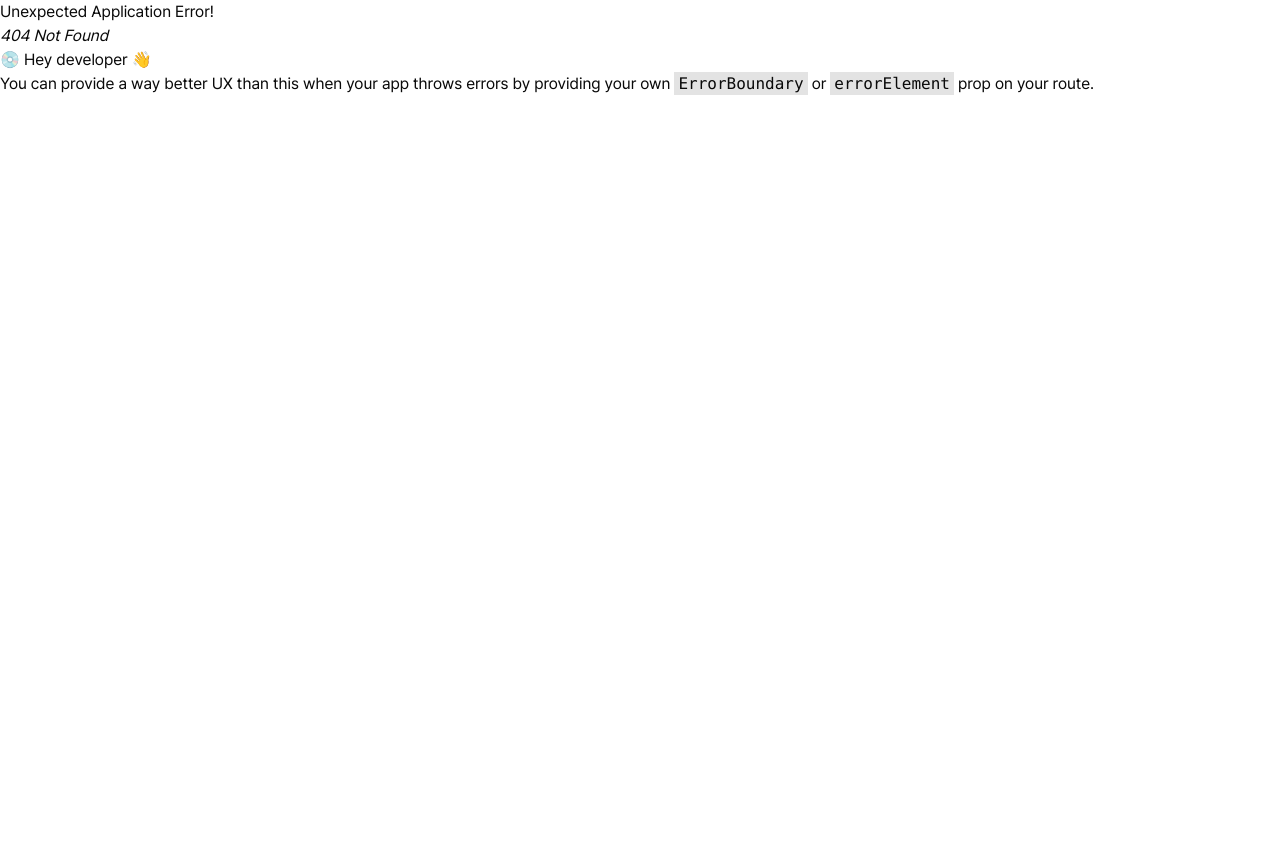
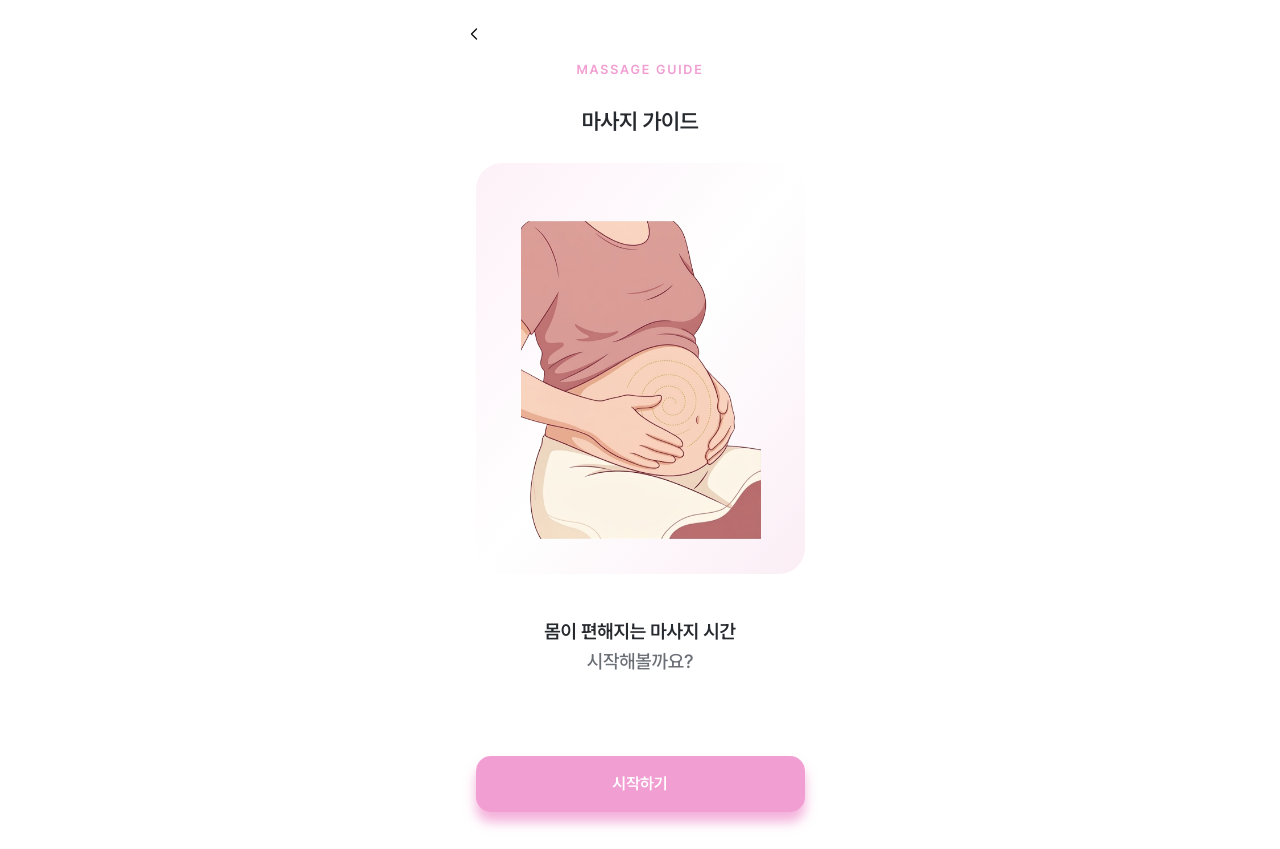
Before and after one commit to Likelion-YeungNam-Univ/14th-Marshmello-web, a React (Vite) app: page /massage-guide in a window 1280 px wide. Before the commit this address had no page. Before the commit the page ends 800 px from the top, so only its background shows below. Built offline with nearby package versions, Linux system fonts and the light colour scheme.

Commit message:
feat: 마사지 가이드 페이지 추가

```diff
--- a/src/App.tsx
+++ b/src/App.tsx
@@ -1,10 +1,12 @@
 import { useState } from "react";
 import { Navbar } from "@/shared/components/ui/navbar";
-import { Outlet } from "react-router-dom";
+import { Outlet, useLocation } from "react-router-dom";
 import SplashScreen from "@/shared/components/ui/splash-screen";
 
 export default function App() {
   const [showSplash, setShowSplash] = useState(true);
+  const { pathname } = useLocation();
+  const isImmersivePage = pathname === "/massage-guide";
 
   if (showSplash) {
     return (
@@ -16,12 +18,12 @@ export default function App() {
   }
 
   return (
-    <div className="min-h-dvh pb-[82px]">
+    <div className={`min-h-dvh ${isImmersivePage ? "" : "pb-[82px]"}`}>
       <main>
         <Outlet />
       </main>
 
-      <Navbar />
+      {isImmersivePage ? null : <Navbar />}
     </div>
   );
 }
--- a/src/app/router/index.tsx
+++ b/src/app/router/index.tsx
@@ -5,6 +5,7 @@ import { CarePage } from "@/pages/care-page"
 import { CheckinPage } from "@/pages/checkin-page"
 import { ContentDetailPage } from "@/pages/content-detail-page"
 import { HomePage } from "@/pages/home-page"
+import { MassageGuidePage } from "@/pages/massage-guide-page"
 
 export const router = createBrowserRouter([
   {
@@ -17,6 +18,7 @@ export const router = createBrowserRouter([
       { path: "camera" },
       { path: "records" },
       { path: "care", element: <CarePage /> },
+      { path: "massage-guide", element: <MassageGuidePage /> },
       { path: "contents/:contentId", element: <ContentDetailPage /> },
     ],
   },
--- /dev/null
+++ b/src/pages/massage-guide-page.tsx
@@ -0,0 +1,55 @@
+import { ChevronLeft } from "lucide-react"
+import { Link } from "react-router-dom"
+
+import introIllustration from "@/assets/massage-guide/intro-illustration.png"
+
+export function MassageGuidePage() {
+  return (
+    <main className="min-h-svh bg-white">
+      <article className="mx-auto flex min-h-[849px] w-full max-w-[393px] flex-col bg-white">
+        <header className="flex items-center px-5 pt-6">
+          <Link
+            aria-label="케어 화면으로 돌아가기"
+            className="relative size-5 rounded-sm transition-opacity after:absolute after:-inset-3 hover:opacity-70 focus-visible:outline-none focus-visible:ring-2 focus-visible:ring-[#f19ed2] active:opacity-50"
+            to="/care"
+          >
+            <ChevronLeft aria-hidden="true" className="size-full" strokeWidth={1.5} />
+          </Link>
+        </header>
+
+        <div className="flex flex-col items-center px-8 pt-4 pb-[37px]">
+          <p className="text-center text-[13px] leading-[19.5px] font-semibold tracking-[1.82px] text-[#f19ed2]">
+            MASSAGE GUIDE
+          </p>
+          <h1 className="mt-[25.5px] text-center text-[22px] leading-[33px] font-semibold tracking-[-0.4px] text-[#26292e]">
+            마사지 가이드
+          </h1>
+
+          <div className="mt-[25px] flex h-[411px] w-full items-center justify-center overflow-hidden rounded-[26px] bg-[linear-gradient(128.6768deg,#fdf1f8_0%,#fdf3f9_7.1429%,#fef5fa_14.286%,#fef7fb_21.429%,#fef9fc_28.571%,#fefbfd_35.714%,#fffdfE_42.857%,#fff_50%,#fefdfE_57.143%,#fefafc_64.286%,#fdf8fb_71.429%,#fdf5fa_78.571%,#fcf3f9_85.714%,#fcf0f7_92.857%,#fbeef6_100%)] pt-[22px]">
+            <div className="relative h-[395px] w-[371px] shrink-0">
+              <img
+                alt="임산부가 배를 부드럽게 마사지하는 모습"
+                className="absolute top-[9.89%] left-[17.79%] h-[80.54%] w-[64.89%] max-w-none"
+                src={introIllustration}
+              />
+            </div>
+          </div>
+
+          <div className="mt-[43px] text-center text-[19px] leading-[30.4px] tracking-[-0.2px]">
+            <p className="font-semibold text-[#26292e]">
+              몸이 편해지는 마사지 시간
+            </p>
+            <p className="font-medium text-[#6a6e75]">시작해볼까요?</p>
+          </div>
+
+          <button
+            className="mt-[78.2px] flex h-14 w-full items-center justify-center rounded-[15px] bg-[#f19ed2] text-[16px] leading-6 font-semibold text-white shadow-[0_10px_12px_rgba(241,158,210,0.8)] transition-[filter,transform] hover:brightness-95 focus-visible:outline-none focus-visible:ring-2 focus-visible:ring-[#f19ed2] focus-visible:ring-offset-2 active:translate-y-px active:brightness-90"
+            type="button"
+          >
+            시작하기
+          </button>
+        </div>
+      </article>
+    </main>
+  )
+}
```
Also changed, not shown: src/assets/massage-guide/intro-illustration.png (added).
